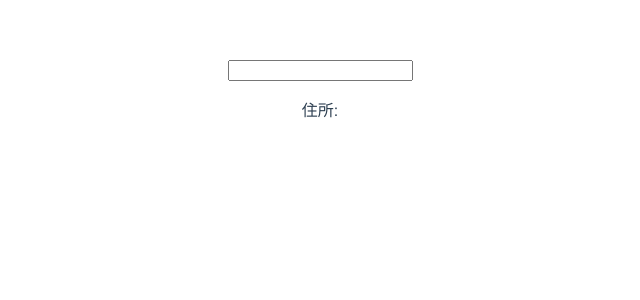
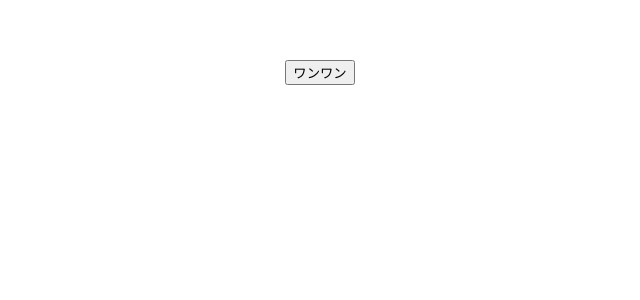
Before and after one commit to akmhmgc/vite-vue, a Vue app: page / in a window 1280 px wide. Shown: the top 300 px of the page, without its empty margins (320-960 px from the left). Built offline with nearby package versions, Linux system fonts and the light colour scheme.

Commit message:
random dog imaga

```diff
--- a/src/App.vue
+++ b/src/App.vue
@@ -2,10 +2,12 @@
 // This starter template is using Vue 3 <script setup> SFCs
 // Check out https://v3.vuejs.org/api/sfc-script-setup.html#sfc-script-setup
 import HelloWorld from './components/HelloWorld.vue'
+import HelloDog from './components/HelloDog.vue'
 </script>
 
 <template>
-  <HelloWorld/>
+  <!-- <HelloWorld/> -->
+  <HelloDog/>
 </template>
 
 <style>
--- /dev/null
+++ b/src/components/HelloDog.vue
@@ -0,0 +1,21 @@
+<script setup lang="ts">
+import { ref, onMouted } from "vue";
+import axios from "axios";
+
+const url = ref("");
+
+const showDog = () => {
+   axios.get(
+    "https://dog.ceo/api/breeds/image/random"
+  ).then((res)=>{
+    url.value = res.data.message;
+  })
+};
+</script>
+
+<template>
+  <button v-on:click="showDog">ワンワン</button>
+  <div>
+    <img :src=url />
+  </div>
+</template>
```
